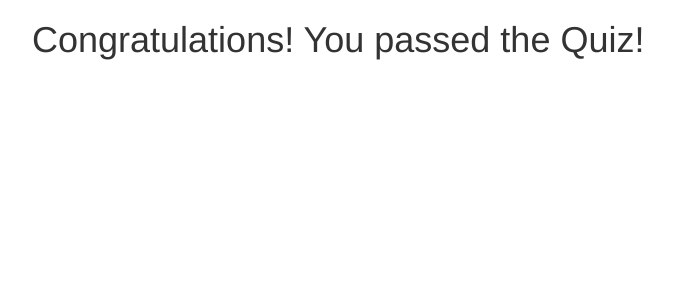
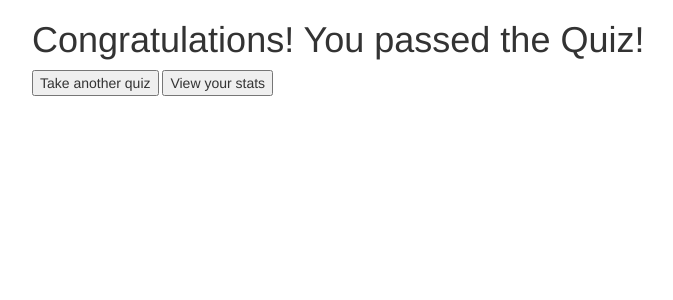
Before and after one commit to Ovlic/Flashcard-Project, a Flask app: page /passed in a window 1280 px wide. Shown: the top 300 px of the page, without its empty margins (38-711 px from the left). Run offline with Flask 3, Linux system fonts and the light colour scheme; parts of the project's set-up code (start-up, migrations or seed data) failed here and were passed over; some libraries are stand-ins or nearby versions.

Commit message:
Add buttons for navigation

```diff
--- a/templates/passed.html
+++ b/templates/passed.html
@@ -10,6 +10,8 @@
     <body>
         <div class="container">
             <h1>Congratulations! You passed the Quiz!</h1>
+            <button onclick="location.href='/another_quiz'"">Take another quiz</button>
+            <button onclick="location.href='/stats'"">View your stats</button>
         </div>
     </body>
 </html>
```
